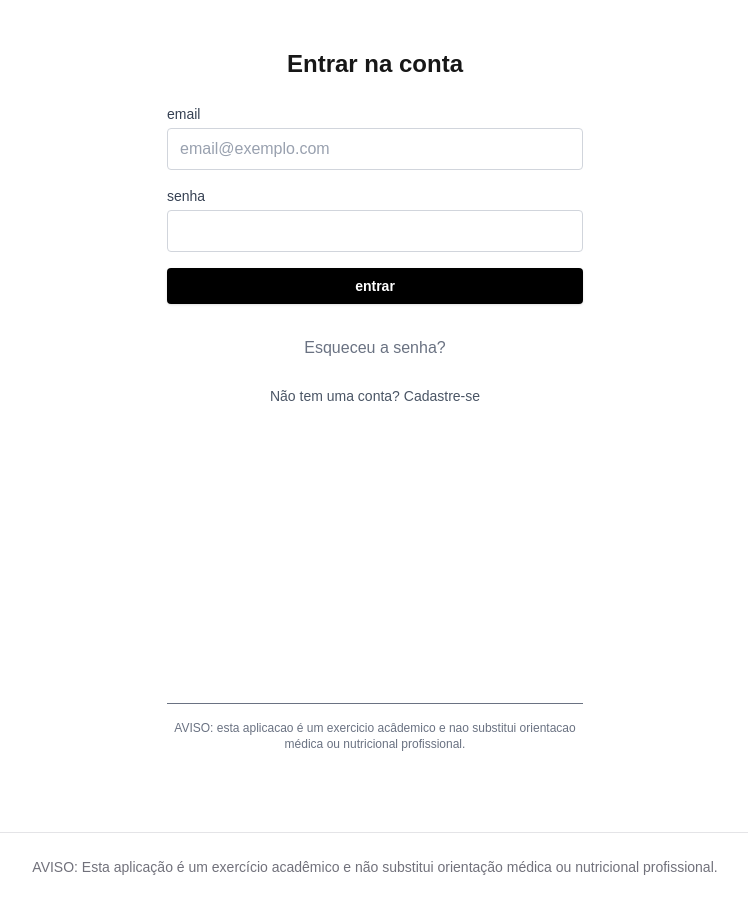
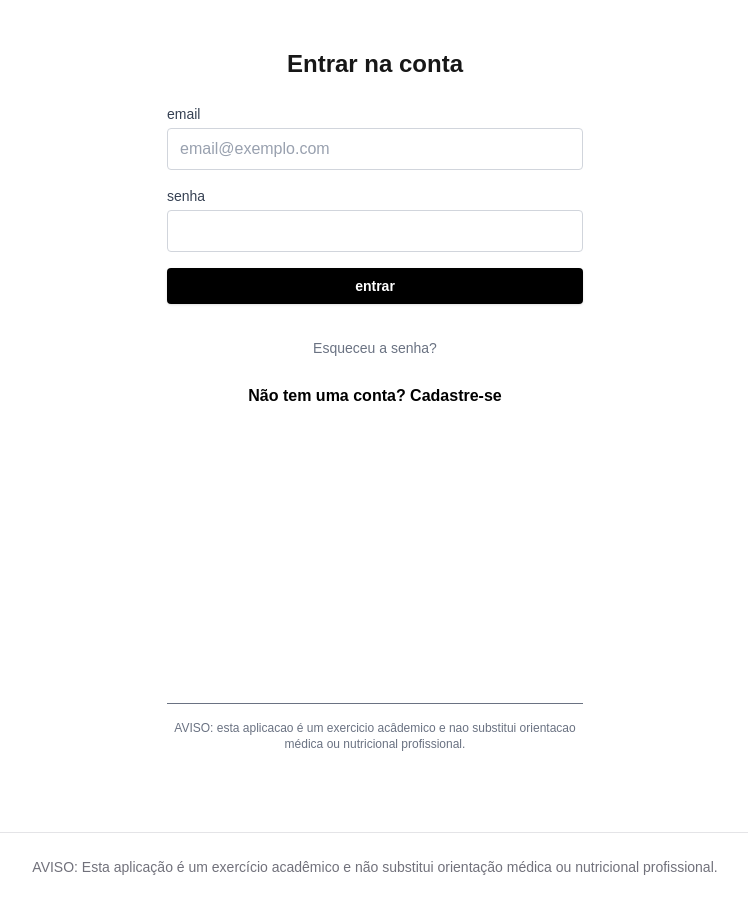
Before and after one commit to EmersonTarqui/calorias-jejum, a Next.js app: page /login in a window 1280 px wide. Shown: the whole page, without its empty margins (265-1013 px from the left). Built offline with nearby package versions, Linux system fonts and the light colour scheme; no server answers.

Commit message:
style(auth): ajusta estilo dos links de login e cadastro
Signed-off-by: EMERSON TARQUI CUSI <emerson.tarqui@hotmail.com>

```diff
--- a/app/(auth)/login/login-form.tsx
+++ b/app/(auth)/login/login-form.tsx
@@ -174,7 +174,7 @@ export function LoginForm() {
       <div className="mt-4 text-center">
         <Link
           href="/recuperar-senha"
-          className="text-xxl text-gray-500 hover:text-black dark:text-gray-400 dark:hover:text-white"
+          className="text-sm text-gray-500 hover:text-black dark:text-gray-400 dark:hover:text-white"
         >
           Esqueceu a senha?
         </Link>
--- a/app/(auth)/login/page.tsx
+++ b/app/(auth)/login/page.tsx
@@ -11,7 +11,7 @@ export default function LoginPage() {
 
         {/* link cadastro */}
         <div className="mt-6 text-center">
-          <Link href="/cadastro" className="text-sm text-gray-600 hover:text-black dark:text-gray-400 dark:hover:text-white">
+          <Link href="/cadastro"  className="font-semibold text-black hover:text-gray-700 dark:text-white dark:hover:text-gray-300 transition-colors">
             Não tem uma conta? Cadastre-se
           </Link>
         </div>
```
